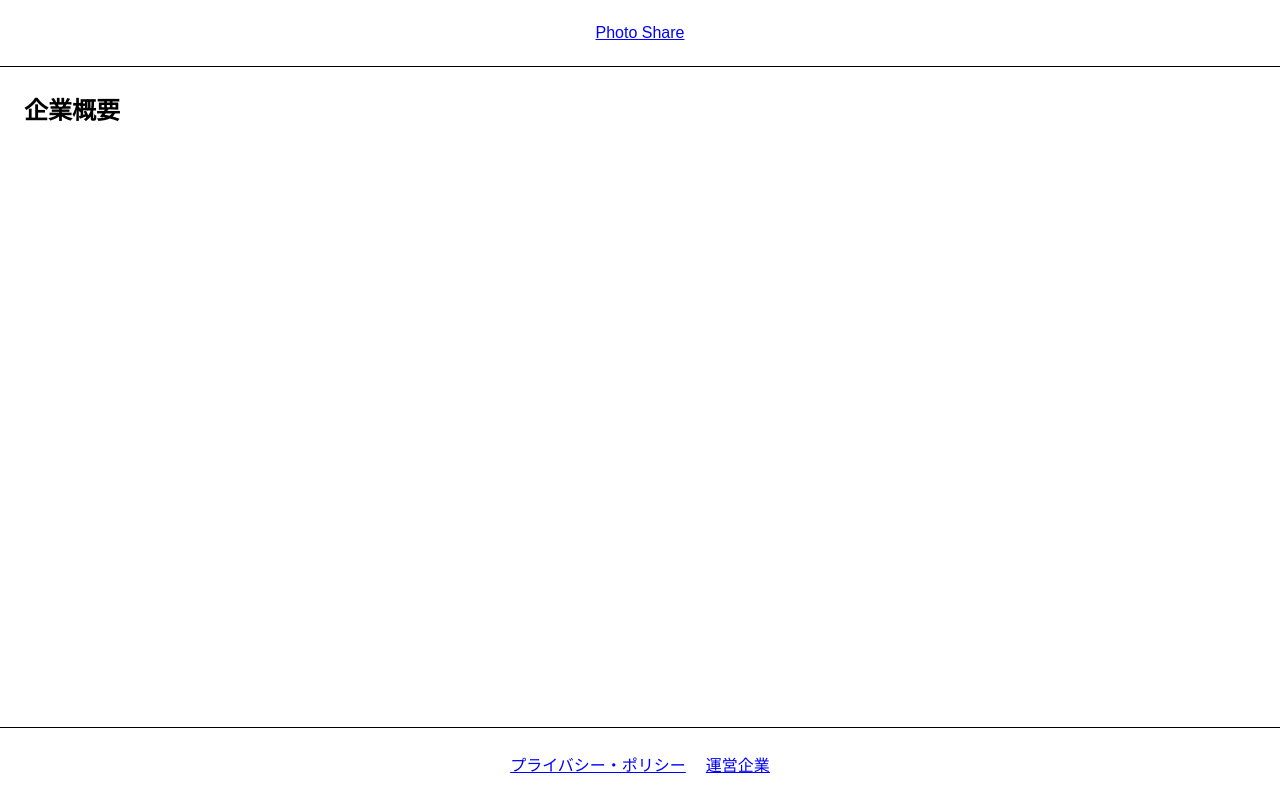
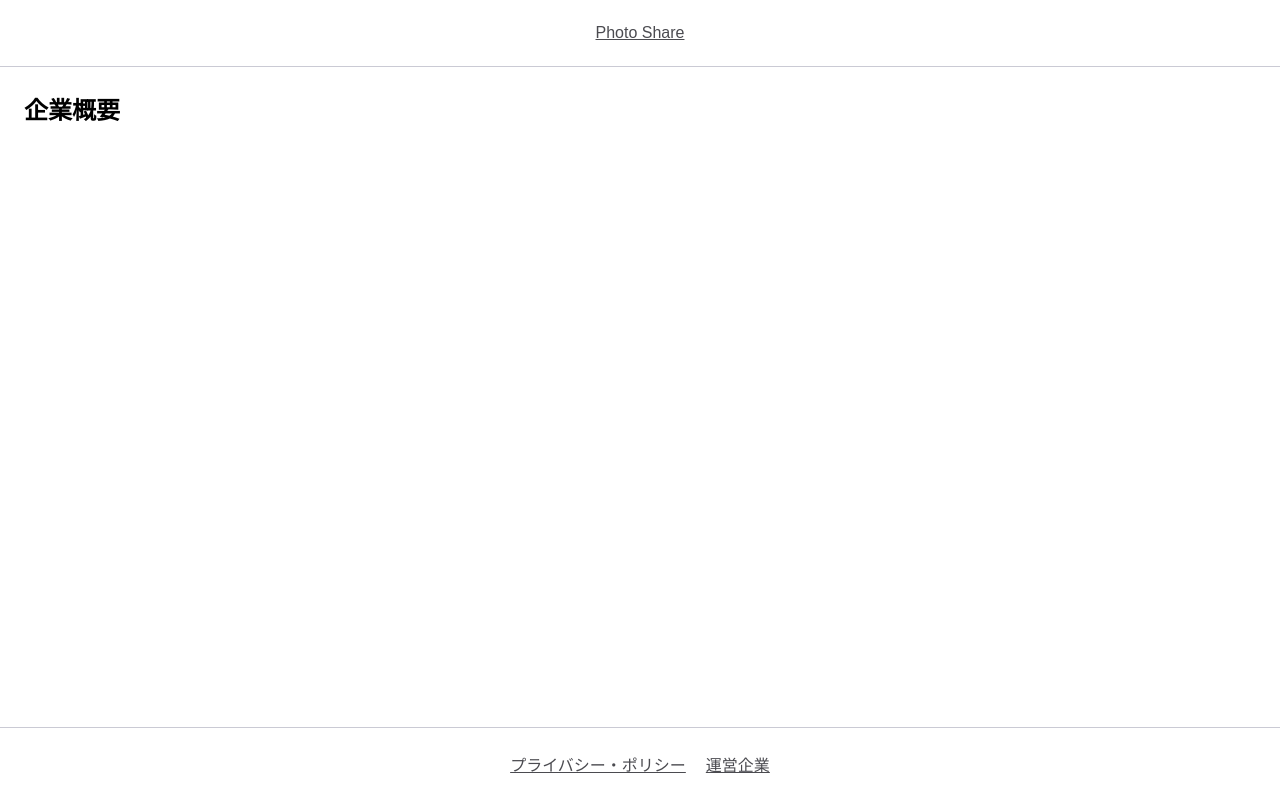
Before and after one commit to navyfish216/second-nextjs-project, a Next.js app: page /company-info in a window 1280 px wide. Built offline with nearby package versions, Linux system fonts and the light colour scheme.

Commit message:
デザインを色々見直し

```diff
--- a/src/app/(site)/layout.module.css
+++ b/src/app/(site)/layout.module.css
@@ -1,10 +1,14 @@
 .container {
+  /* 高さを固定にするには↓をコメントアウト */
+  /* max-height: 100vh; */
+
+  max-width: 1600px;
+  min-height: 100vh;
+  margin: 0 auto;
   display: flex;
   flex-direction: column;
-  min-height: 100vh;
-  height: 100vh;
-  max-height: 100vh;
-  /* background-color: #d8dcea; */
+  justify-content: space-around;
+  align-items: stretch;
 }
 
 .content {
--- a/src/app/(static)/layout.module.css
+++ b/src/app/(static)/layout.module.css
@@ -1,8 +1,11 @@
 .container {
+  max-width: 1600px;
+  min-height: 100vh;
+  margin: 0 auto;
   display: flex;
   flex-direction: column;
-  min-height: 100vh;
-  /* background-color: lightyellow; */
+  justify-content: space-around;
+  align-items: stretch;
 }
 
 .container_sub {
--- a/src/app/_components/Footer/style.module.css
+++ b/src/app/_components/Footer/style.module.css
@@ -1,6 +1,6 @@
 .footer {
   padding: 24px;
-  border-top: 1px solid #000;
+  border-top: 1px solid var(--gray-300);
   display: flex;
   justify-content: center;
   align-items: center;
--- a/src/app/_components/Header/style.module.css
+++ b/src/app/_components/Header/style.module.css
@@ -1,5 +1,5 @@
 .header {
   padding: 24px;
-  border-bottom: 1px solid #000;
+  border-bottom: 1px solid var(--gray-300);
   text-align: center;
 }
--- a/src/app/_components/Nav/style.module.css
+++ b/src/app/_components/Nav/style.module.css
@@ -1,7 +1,7 @@
 .nav {
   min-width: 220px;
   padding: 24px;
-  border-right: 1px solid #000;
+  border-right: 1px solid var(--gray-300);
 }
 
 .nav [aria-current="page"] {
--- a/src/styles/globals.css
+++ b/src/styles/globals.css
@@ -1,3 +1,32 @@
+:root {
+  --max-width: 1100px;
+  --border-radius: 8px;
+  --black: #111112;
+  --white: #ffffff;
+  --gray-900: #28282a;
+  --gray-800: #424245;
+  --gray-700: #4b4b50;
+  --gray-600: #6e6e77;
+  --gray-500: #95959b;
+  --gray-400: #afafb6;
+  --gray-300: #cacad4;
+  --gray-200: #ebebf1;
+  --gray-100: #fafafb;
+  --orange-900: #af3500;
+  --orange-800: #ff4b0a;
+  --orange-700: #fa762f;
+  --orange-500: #ff9d57;
+  --orange-300: #efad70;
+  --orange-200: #facca2;
+  --orange-100: #f9dbb5;
+  --orange-50: #fff5e7;
+  --yellow-900: #ff9d00;
+  --yellow-700: #f1b038;
+  --yellow-500: #f5c96b;
+  --yellow-300: #f4d78c;
+  --yellow-100: #fce5ba;
+}
+
 * {
   box-sizing: border-box;
   margin: 0;
@@ -13,5 +42,9 @@ body {
 
 a {
   color: inherit;
-  color: blue;
+  color: #4b4b50;
 }
+
+a:hover {
+  text-decoration: none;
+}
```
